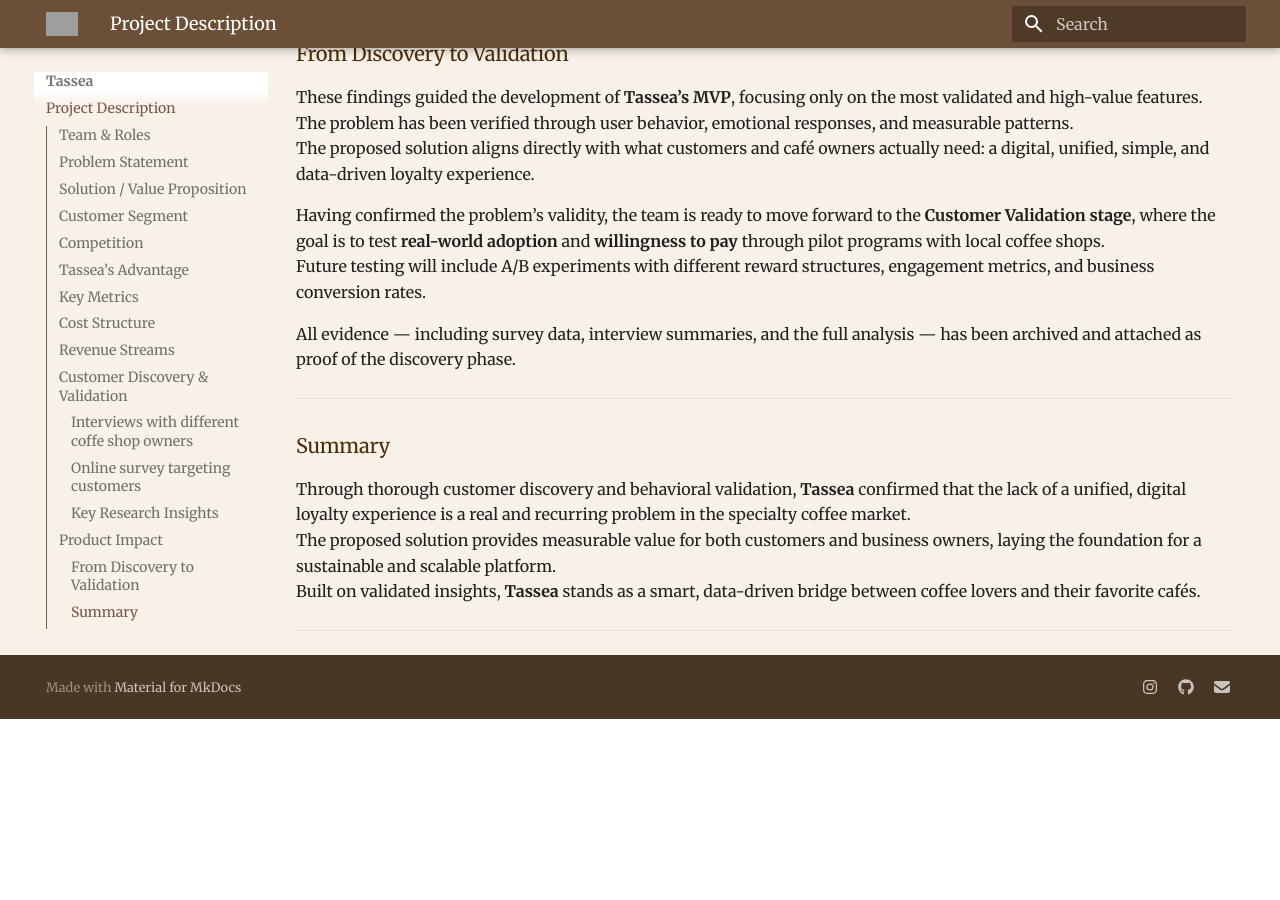
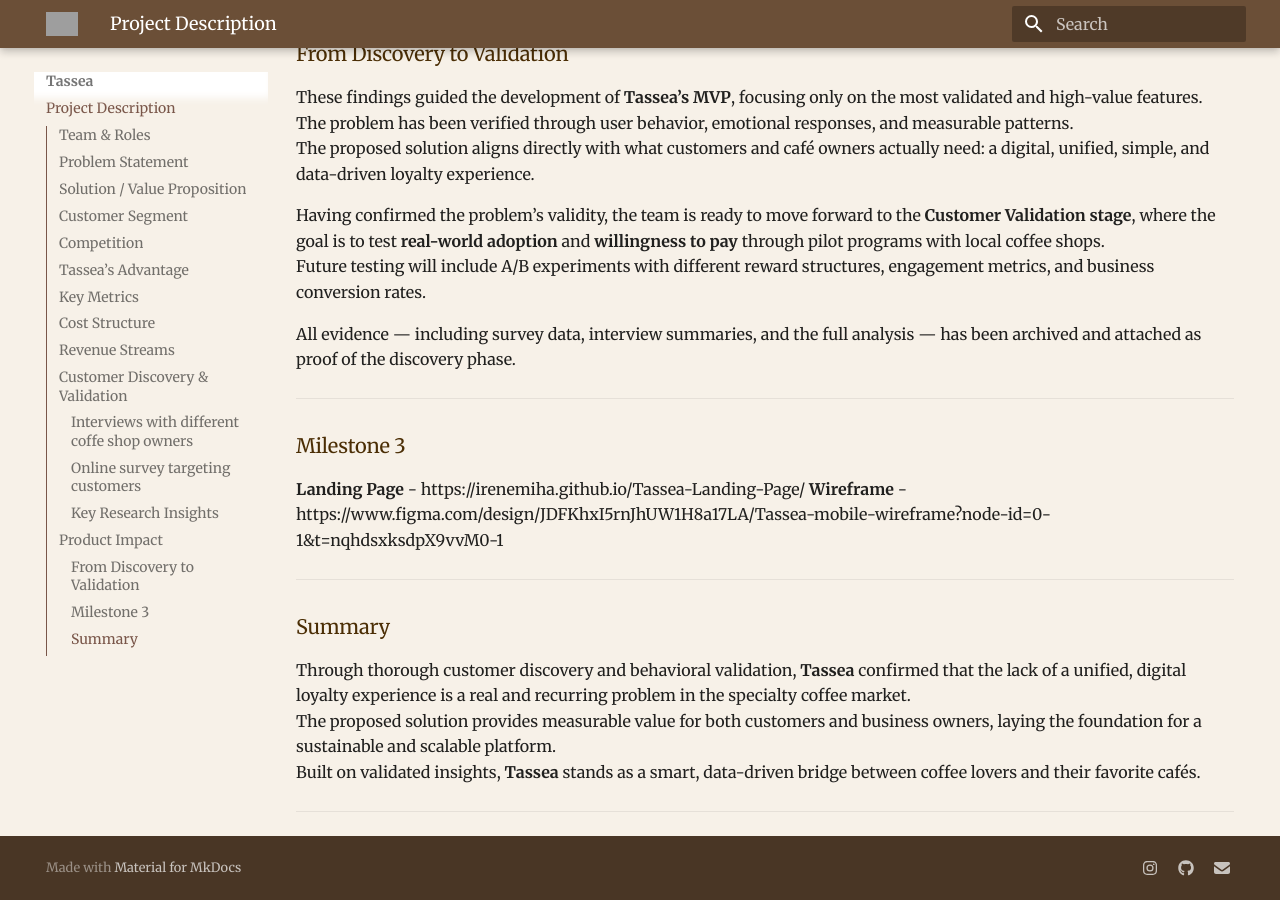
Before and after one commit to ana-almajanu/tassea, an MkDocs documentation site: the page built from docs/index.md, in a window 1280 px wide and 900 px high, scrolled down 7820 px. Built offline with MkDocs 1.6.1 and Material for MkDocs 9.7.7, drawn with Linux system fonts in a browser that asks for light colours; before the commit the page ends 8539 px from its top, so only the background shows below that; grey boxes are pictures that could not be loaded.

Commit message:
Added m3

```diff
--- a/docs/index.md
+++ b/docs/index.md
@@ -269,6 +269,13 @@
 
 ---
 
+### Milestone 3
+
+**Landing Page** - https://irenemiha.github.io/Tassea-Landing-Page/
+**Wireframe** - https://www.figma.com/design/JDFKhxI5rnJhUW1H8a17LA/Tassea-mobile-wireframe?node-id=0-1&t=nqhdsxksdpX9vvM0-1
+
+---
+
 ### Summary
 
 Through thorough customer discovery and behavioral validation, **Tassea** confirmed that the lack of a unified, digital loyalty experience is a real and recurring problem in the specialty coffee market.
```
Also changed, not shown: docs/styles/coffee-theme.css (line endings or trailing spaces), mkdocs.yml (line endings or trailing spaces), site/index.html, site/search/search_index.json, site/styles/coffee-theme.css, 1 other file.
